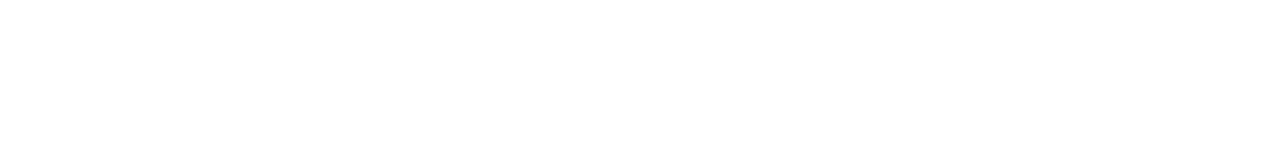
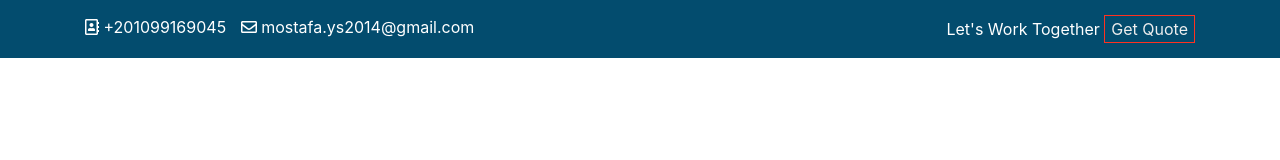
Before and after one commit to EngDiesel/EliteCorp, a plain HTML site: page index.html in a window 1280 px wide. Drawn offline with Linux system fonts and the light colour scheme.

Commit message:
Upper Bar
Added Upper Bar content and styles successfully.

```diff
--- a/css/main.less
+++ b/css/main.less
@@ -1,6 +1,61 @@
+/* Start Variables */
+
+@red: rgb(255, 49, 32);
+@blue: rgb(3, 76, 110);
+
+/* End Variables */
+
+/* Start Mixins */
+
+.transition {
+    transition: all .3s ease;
+    -webkit-transition: all .3s ease;
+    -moz-transition: all .3s ease;
+    -ms-transition: all .3s ease;
+    -o-transition: all .3s ease;
+    transition: all .3s ease;
+}
+
+/* End Mixins */
+
 * {
     box-sizing: border-box;
     -moz-box-sizing: border-box;
     -ms-box-sizing: border-box;
     -o-box-sizing: border-box;
 }
+
+/* Start Upper-bar */
+
+.upper-bar {
+    background-color: @blue;
+    padding: 15px;
+    color: #fff;
+    .right-align {
+        text-align: right;
+    }
+    button {
+        color: #eee;
+        border: 1px solid @red;
+        background-color: transparent;
+        .transition();
+        cursor: pointer;
+        &:focus {
+            outline: none;
+        }
+        &:hover {
+            transform: translate(5px, 0);
+        }
+    }
+
+    .left-align {
+        span:first-child {
+            margin-right: 10px;
+            i {
+                padding: 0 5px;
+            }
+        }
+    }
+}
+
+/* End Upper-bar */
--- a/index.html
+++ b/index.html
@@ -14,7 +14,22 @@
 </head>
 
 <body>
-
+    <!-- Start Upper-bar -->
+    <div class="upper-bar">
+        <div class="container">
+            <div class="row">
+                <div class="col-sm left-align">
+                    <span><i class="far fa-address-book"></i> +201099169045</span>
+                    <span><i class="far fa-envelope"></i> mostafa.ys2014@gmail.com</span>
+                </div>
+                <div class="col-sm right-align">
+                    <span>Let's Work Together</span>
+                    <button>Get Quote</button>
+                </div>
+            </div>
+        </div>
+    </div>
+    <!-- End Upper-bar -->
 
     <!-- JQuery -->
     <script src="js/jquery-3.3.1.slim.min.js"></script>
```
Also changed, not shown: css/main.css.
